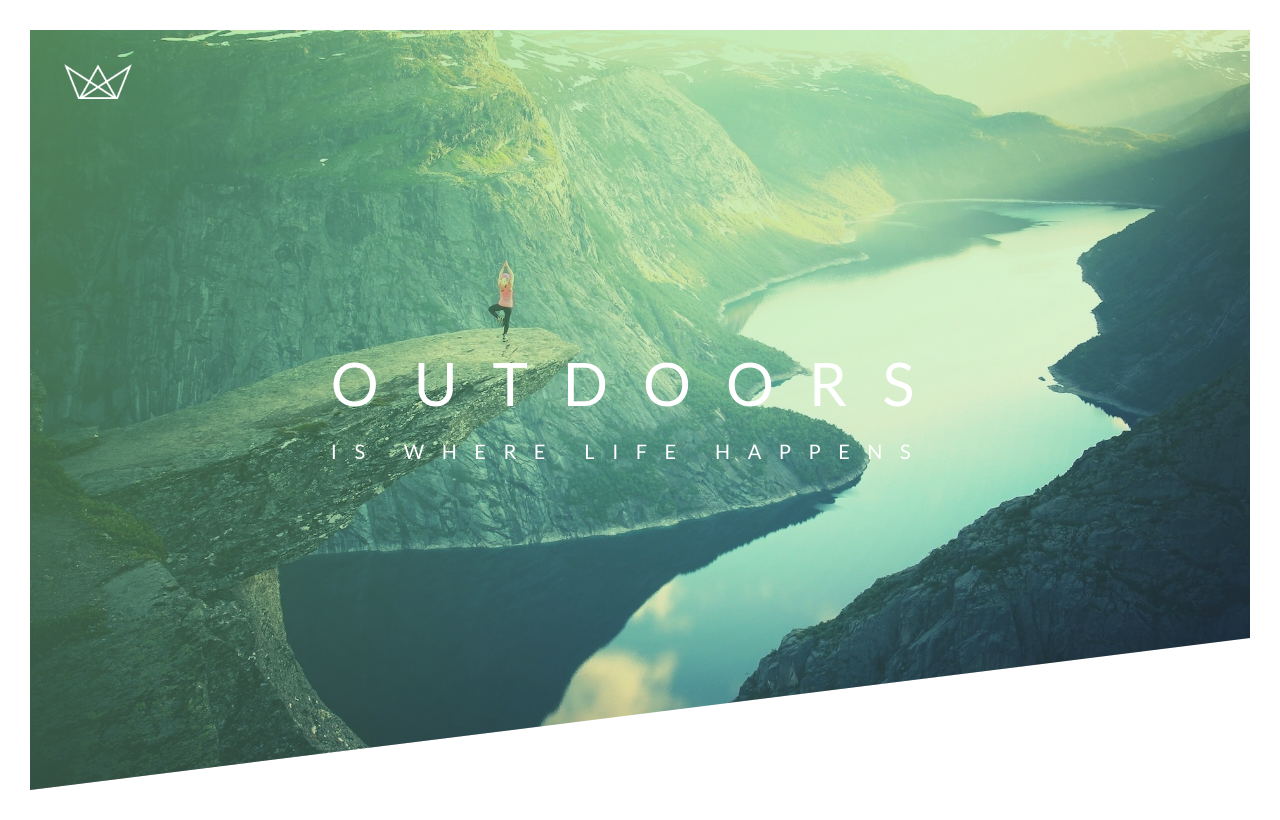
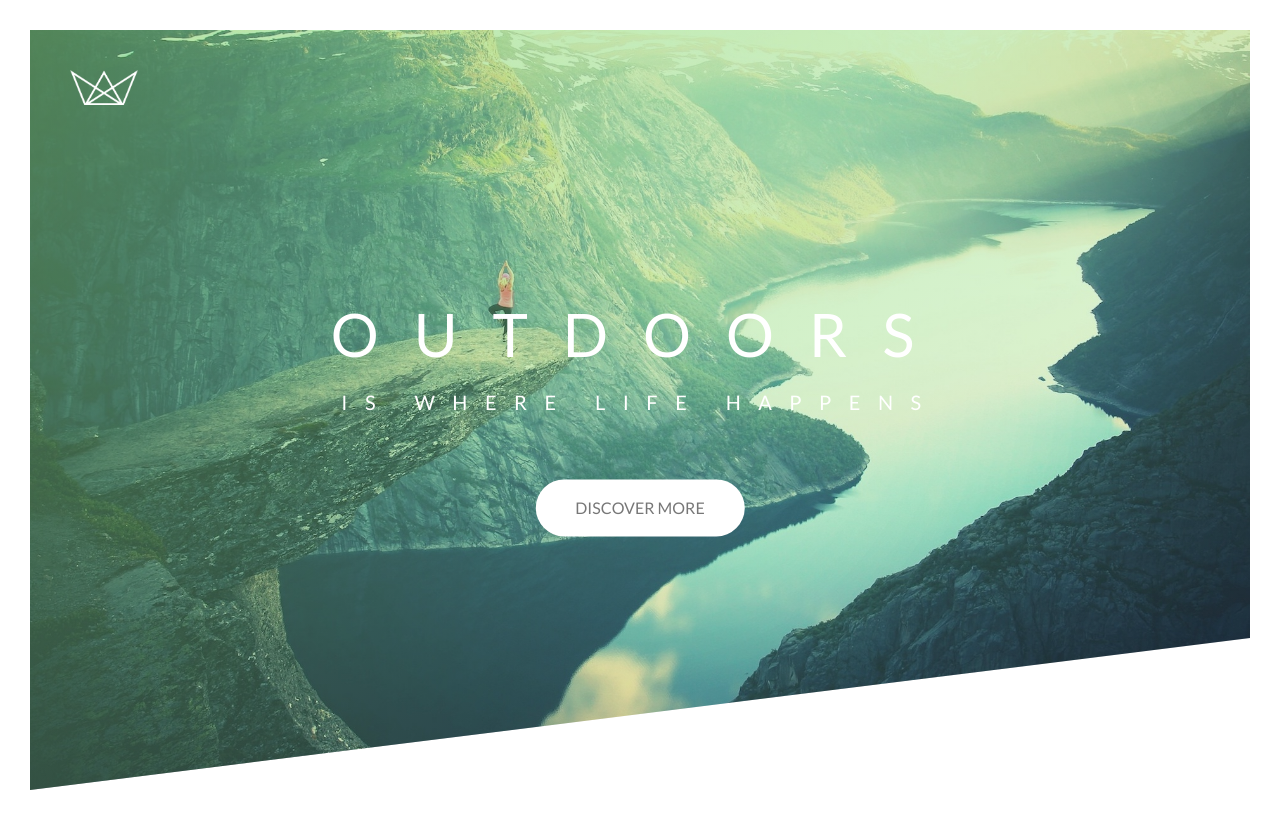
Before and after one commit to lidl4ever/Natours, a plain HTML site: page starter/index.html in a window 1280 px wide. Drawn offline with Linux system fonts and the light colour scheme; files that its build step writes are made by us from their sources.

Commit message:
1bem version

```diff
--- a/starter/css/style.css
+++ b/starter/css/style.css
@@ -22,19 +22,27 @@ box sizing test
 
 */
 
-* {
+*,
+*::after,
+*::before {
     margin: 0;
     padding: 0;
-    box-sizing: border-box;
+    box-sizing: inherit;
+}
+
+html {
+    font-size: 62.5%;
 }
 
 body {
     font-family: "Lato", sans-serif;
     font-weight: 400;
-    font-size: 16px;
+    /*font-size: 16px;*/
     line-height: 1.7;
     color: #777;
-    padding: 30px;
+    padding: 3rem;
+
+    box-sizing: border-box;
 }
 
 .header {
@@ -42,46 +50,123 @@ body {
     background-image: linear-gradient(
         to right bottom,
         #7ed56f8f,
-        #28b48513),
-    url(../img/hero.jpg);
+        #28b48513),url(../img/hero.jpg);
+
     background-size: cover;
     background-position: top;
+    position: relative;
 
     clip-path: polygon(0 0, 100% 0, 100% 80%, 0 100%)
 }
 
-.logo-box {
+.header__logo-box {
     position: absolute;
     top: 4rem;
     left: 4rem;
 }
 
-.logo {
-    height: 35px;
+.header__logo {
+    height: 3.5rem;
 }
 
-.text-box {
+.header__text-box {
     position: absolute;
     top: 50%;
     left: 50%;
-    transform: translate(-50%, -50%)
+    transform: translate(-50%, -50%);
+    text-align: center;
+
 }
 
-.heading-primary {
+.header__heading-primary {
     color: white;
     text-transform: uppercase;
+    backface-visibility: hidden;
+    margin-bottom: 6rem;
 }
 
-.heading-primary-main {
+.heading-primary--main {
     display: block;
-    font-size: 60px;
+    font-size: 6rem;
     font-weight: 400;
-    letter-spacing: 35px;
+    letter-spacing: 3.5rem;
+
+    animation-name: moveInLeft;
+    animation-duration: 3s;
 }
 
-.heading-primary-sub {
+.heading-primary--sub {
     display: block;
-    font-size: 20px;
+    font-size: 2rem;
     font-weight: 400;
-    letter-spacing: 17.5px;
+    letter-spacing: 1.75rem;
+
+    animation-name: moveInRight;
+    animation-duration: 3s;
 }
+
+
+@keyframes moveInLeft {
+    0% {
+        opacity: 0;
+        transform: translateX(-100%);
+    }
+
+
+    80% {
+        opacity:
+
+    }
+
+    100% {
+        opacity: 1;
+        transform: translate(0);
+    }
+
+}
+
+
+@keyframes moveInRight {
+    0% {
+        opacity: 0;
+        transform: translateX(100%);
+    }
+
+
+
+    100% {
+        opacity: 1;
+        transform: translate(0);
+    }
+
+}
+
+
+.btn:link,
+.btn:visited {
+    text-transform: uppercase;
+    text-decoration: none;
+    padding: 1.5rem 4rem;
+    display: inline-block;
+    border-radius: 5rem;
+    transition: all .2s;
+    position: relative;
+    font-size: 1.6rem;
+
+}
+
+.btn:hover {
+    transform: translateY(-.3rem);
+    box-shadow: 0 1rem 2rem rgba(0,0,0,.2)  ;
+}
+
+
+.btn:active {
+    transform: translateY(-.1rem);
+    box-shadow: 0 .5rem 1rem rgba(0,0,0,.2);
+}
+
+.btn--white {
+    background-color: #fff;
+    color: #777;
+}
--- a/starter/index.html
+++ b/starter/index.html
@@ -14,19 +14,28 @@
     </head>
     <body>
         <header class="header">
-            <div class="logo-box">
-                <img src="img/logo-white.png" alt="Logo" class="logo">
+            <div class="header__logo-box">
+                <img src="img/logo-white.png" alt="Logo" class="header__logo">
             </div>
 
-            <div class=text-box>
-                <h1 class="heading-primary">
-                    <span class="heading-primary-main">Outdoors</span>
-                    <span class="heading-primary-sub">is where life happens</span>
+            <div class=header__text-box>
+                <h1 class="header__heading-primary">
+                    <span class="heading-primary--main">Outdoors</span>
+                    <span class="heading-primary--sub">is where life happens</span>
                 </h1>
+
+                <a href="#" class="btn btn--white">Discover More</a>
+
             </div>
 
         </header>
 
+        <span class="heading">
+
+
+
+
+
 
     </body>
 </html>
```
